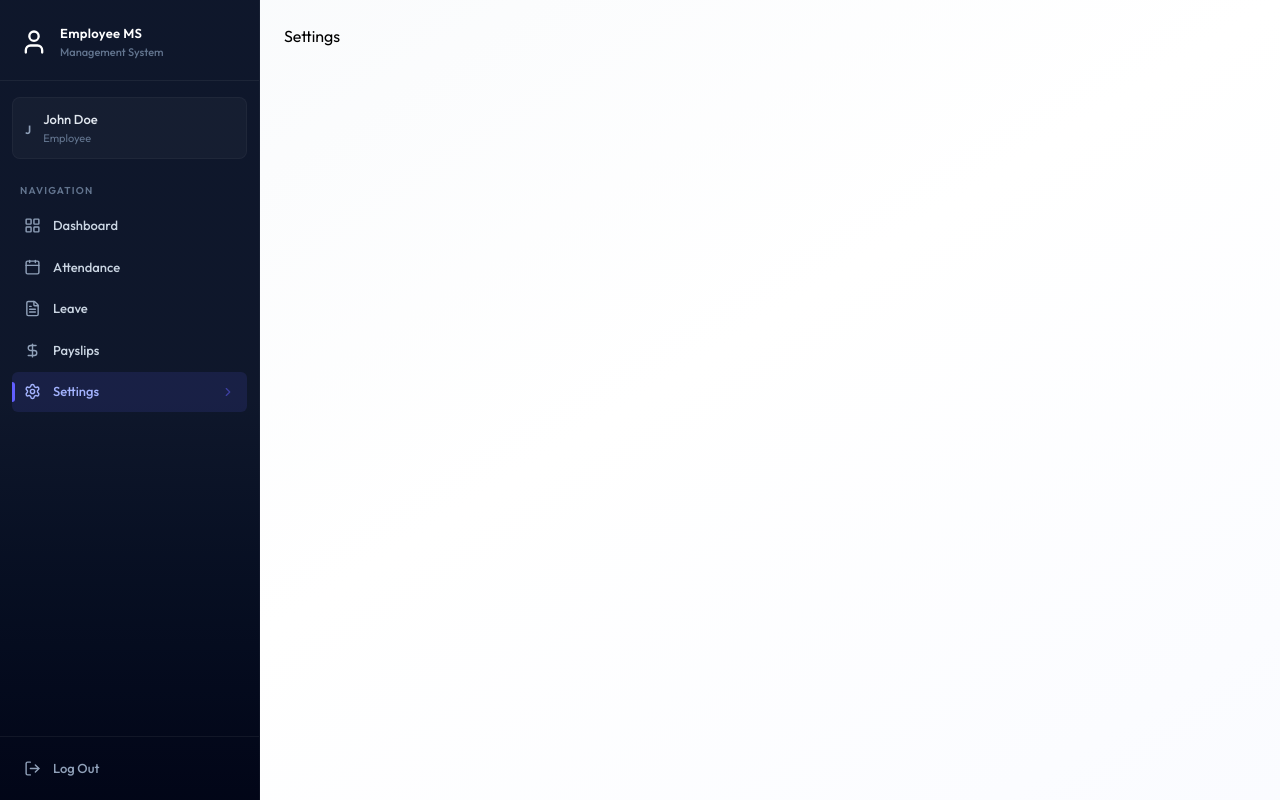
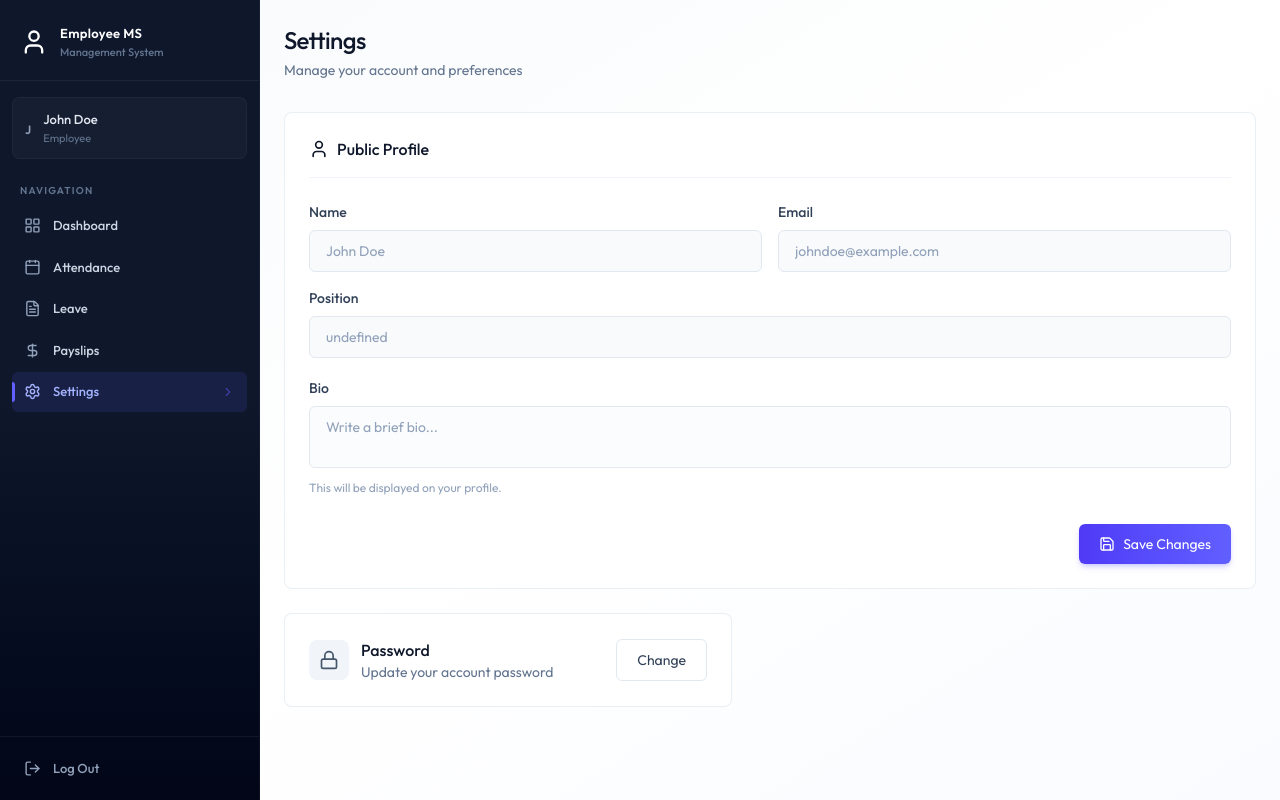
Before and after one commit to Vaibhav6234/EMS---MERN, a React (Vite) app in the folder frontend/: page /settings in a window 1280 px wide. Built offline with nearby package versions, Linux system fonts and the light colour scheme.

Commit message:
setting page UI done

```diff
--- /dev/null
+++ b/frontend/src/components/ChangePasswordModal.jsx
@@ -0,0 +1,67 @@
+import { Loader2Icon, LockIcon, X } from "lucide-react";
+import React, { useState } from "react";
+
+const ChangePasswordModal = ({ open, onClose }) => {
+  const [loading, setLoading] = useState(false);
+  const [message, setMessage] = useState({ type: "", text: "" });
+
+  const handleSubmit = async (e) => {
+    e.preventDefault();
+  };
+  if (!open) return null;
+  return (
+    <div
+      onClick={onClose}
+      className="fixed inset-0 z-50 flex items-center justify-center p-4"
+    >
+      <div className="absolute inset-0 bg-black/40 backdrop-blur-sm" />
+
+      <div
+        className="relative bg-white rounded-2xl shadow-2xl w-full max-w-md animate-fade-in"
+        onClick={(e) => e.stopPropagation()}
+      >
+        <div className="flex items-center justify-between p-6 pb-0">
+          <h2 className="text-lg font-medium text-shadow-slate-900 flex items-center gap-2">
+            <LockIcon className="w-5 h-5 text-slate-400" />
+            Change Password
+          </h2>
+          <button
+            onClick={onClose}
+            className="p-2 rounded-lg hover:bg-slate-100 transition-colors text-slate-400 hover:text-slate-600"
+          >
+            <X className="w-5 h-5" />
+          </button>
+        </div>
+
+        <form className="p-6 space-y-5" onSubmit={handleSubmit}>
+            {message.text && (
+                <div className={`p-3 rounded-xl text-sm flex items-start gap-3 ${message.type === "success" ? "bg-emerald-50 text-emerald-700 border border-emerald-200" : "bg-rose-50 text-red-700 border border-rose-200"}`}>
+                    <div className={`w-1.5 h-1.5 rounded-full mt-1.5 shrink-0 ${message.type === "success" ? "bg-emerald-500" : "bg-rose-500"} `}/>
+                    {message.text}
+                </div>
+            )}
+            <div>
+                <label className="block text-sm font-medium text-slate-700 mb-2">Current Password</label>
+                <input type="password" name="currentPassword" required />
+            </div>
+            <div>
+                <label className="block text-sm font-medium text-slate-700 mb-2">New Password</label>
+                <input type="password" name="newPassword" required />
+            </div>
+            <div className="flex gap-3 pt-2">
+                <button type="button" onClick={onClose} className="btn-secondary flex-1">
+                    Cancel
+                </button>
+
+                <button type="submit" disabled={loading} className="btn-primary flex-1 flex justify-center items-center gap-2">
+                    {loading && <Loader2Icon className="w-4 h-4 animate-spin"/>}
+                    Update Password
+                </button>
+            </div>
+        </form>
+      </div>
+    </div>
+  );
+};
+
+export default ChangePasswordModal;
--- /dev/null
+++ b/frontend/src/components/ProfileForm.jsx
@@ -0,0 +1,78 @@
+import React, { useState } from 'react'
+import { Loader2, Save, User } from "lucide-react";
+
+const ProfileForm = ({initialData, onSuccess}) => {
+    const [loading, setLoading] = useState(false);
+    const [error, setError] = useState("");
+    const [message, setMessage] = useState("");
+
+    const handleSubmit = async (e) =>{
+        e.preventDefault()
+    }
+
+  return (
+    <form onSubmit={handleSubmit} className='card p-5 sm:p-6 mb-6'>
+        <h2 className='text-base font-medium text-slate-900 mb-6 pb-4 border-b border-slate-100 flex items-center gap-2'>
+         <User  className='w-5 h-5 text-shadow-slate-400' />   Public Profile
+        </h2>
+
+    {error && (
+        <div className='bg-rose-50 text-rose-700 p-4 rounded-xl text-sm border border-s-rose-200 mb-6 flex items-start gap-3'>
+            <div className='w-1.5 h-1.5 rounded-full bg-rose-500 mt-1.5 shrink-0'>
+                {error}
+            </div>
+        </div>
+    )}
+
+    {message && (
+        <div className='bg-emerald-50 text-emerald-700 p-4 rounded-xl text-sm border border-emerald-200 mb-6 flex items-start gap-3'>
+            <div className='w-1.5 h-1.5 rounded-full bg-emerald-500 mt-1.5 shrink-0'>
+                {message}
+            </div>
+        </div>
+    )}
+
+    <div className="space-y-5">
+        <div className="grid grid-cols-1 sm:grid-cols-2 gap-4">
+            <div>
+                <label className='block text-sm font-medium text-slate-700 mb-2'>Name</label>
+                <input disabled value={`${initialData.firstName} ${initialData.lastName}`} className='bg-slate-50 text-slate-400 cursor-not-allowed' />
+            </div>
+
+            <div>
+                <label className='block text-sm font-medium text-slate-700 mb-2'>Email</label>
+                <input disabled value={`${initialData.email}`} className='bg-slate-50 text-slate-400 cursor-not-allowed' />
+            </div>
+
+            <div className='sm:col-span-2'>
+                <label className='block text-sm font-medium text-slate-700 mb-2'>Position</label>
+                <input disabled value={`${initialData.position}`} className='bg-slate-50 text-slate-400 cursor-not-allowed' />
+            </div>
+        </div>
+        <div>
+            <label className='block text-sm font-medium text-slate-700 mb-2'>Bio</label>
+            <textarea disabled={initialData.isDeleted} name="bio" defaultValue={initialData.bio || ""} placeholder='Write a brief bio...' className={`resize-none ${initialData.isDeleted ? "bg-slate-50 text-slate-400 cursor-not-allowed" : ""}`} id=""/>
+            <p className='text-xs text-slate-400 mt-1.5'>This will be displayed on your profile.</p>
+        </div>
+        {initialData.isDeleted ? (
+            <div className='pt-2'>
+                <div className='p-4 bg-rose-50 border border-olive-200 rounded-xl text-center'>
+                    <p className='text-rose-600 font-medium tracking-tight'>Account Deactivated</p>
+                    <p className='text-sm text-rose-500 mt-0.5'>You can no longer update your profile</p>
+                </div>
+            </div>
+        ) : (
+            <div className='flex justify-end pt-2'>
+                <button type='submit' disabled={loading} className='btn-primary flex items-center gap-2 justify-center w-full sm:w-auto'>
+                    {loading ? <Loader2 className='w-4 h-4 animate-spin'/> : <Save className='w-4 h-4'/>}
+                    Save Changes
+                </button>
+            </div>
+        )}
+    </div>
+
+    </form>
+  )
+}
+
+export default ProfileForm
--- a/frontend/src/pages/Settings.jsx
+++ b/frontend/src/pages/Settings.jsx
@@ -1,9 +1,58 @@
-import React from 'react'
+import React, { useEffect, useState } from "react";
+import { dummyProfileData } from "../assets/assets";
+import { Lock } from "lucide-react";
+import Loading from "../components/Loading";
+import ProfileForm from "../components/ProfileForm";
+import ChangePasswordModal from "../components/ChangePasswordModal";
 
 const Settings = () => {
+  const [profile, setProfile] = useState(null);
+  const [loading, setLoading] = useState(true);
+  const [showPasswordModal, setShowPasswordModal] = useState(false);
+
+  const fetchProfile = async () => {
+    setProfile(dummyProfileData);
+    setTimeout(() => {
+      setLoading(false);
+    }, 1000);
+  };
+
+  useEffect(() => {
+    fetchProfile();
+  }, []);
+
+  if (loading) <Loading />;
+
   return (
-    <div>Settings</div>
-  )
-}
+    <div className="animate-fade-in">
+      <div className="page-header">
+        <h1 className="page-title">Settings</h1>
+        <p className="page-subtitle">Manage your account and preferences</p>
+      </div>
 
-export default Settings
+      {profile && <ProfileForm initialData={profile} onSuccess={fetchProfile}/>}
+
+      {/* change password trigger */}
+      <div className="card max-w-md p-6 flex items-center justify-between">
+        <div className="flex items-center gap-3">
+          <div className="p-2.5 bg-slate-100 rounded-lg">
+            <Lock className="w-5 h-5 text-slate-600" />
+          </div>
+          <div>
+            <p className="font-medium text-slate-900">Password</p>
+            <p className="text-sm text-slate-500">Update your account password</p>
+          </div>
+        </div>
+        <button
+          onClick={() => setShowPasswordModal(true)}
+          className="btn-secondary text-sm"
+        >
+          Change
+        </button>
+      </div>
+      <ChangePasswordModal open={showPasswordModal} onClose={()=> setShowPasswordModal(false)}/>
+    </div>
+  );
+};
+
+export default Settings;
```
